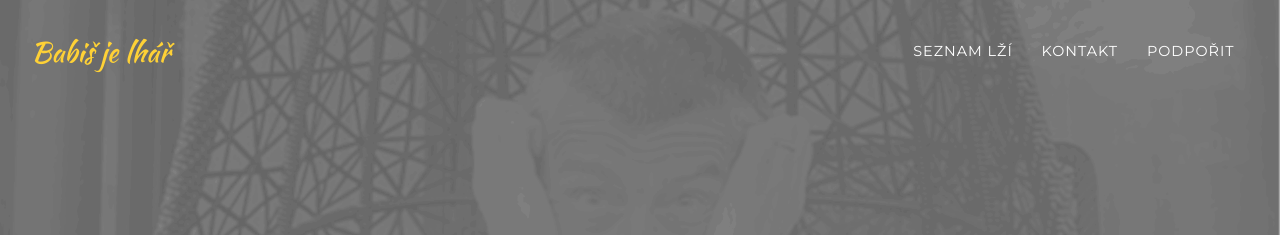
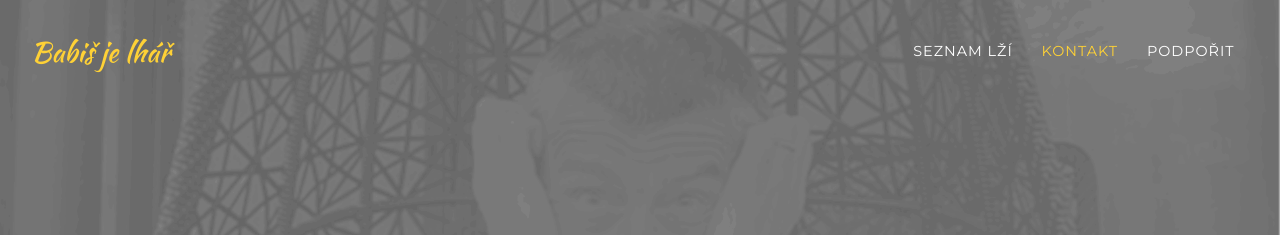
Before and after one commit to xsuchy/babisjelhar, a Jekyll site: the page built from index.md, in a window 1280 px wide. Shown: the top 235 px of the page. Built offline with Jekyll 4.4.1, drawn with Linux system fonts in a browser that asks for light colours; some web fonts are replaced.

Commit message:
vylepseni navigace

```diff
--- a/_data/navigation.yml
+++ b/_data/navigation.yml
@@ -1,9 +1,9 @@
 nav:
   - title: "Seznam lží"
-    section: /#about
+    section: about
 
   - title: "Kontakt"
-    section: /#contact
+    section: contact
 
   - title: "Podpořit"
     section: /podporit
```
